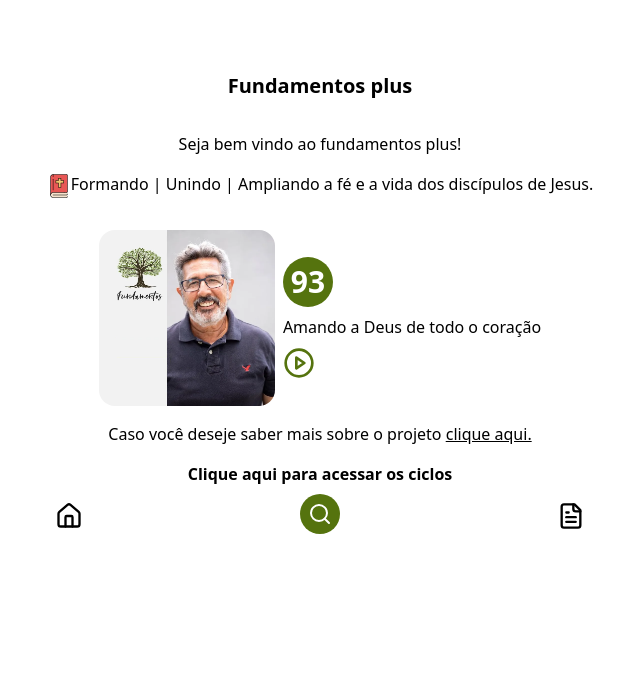
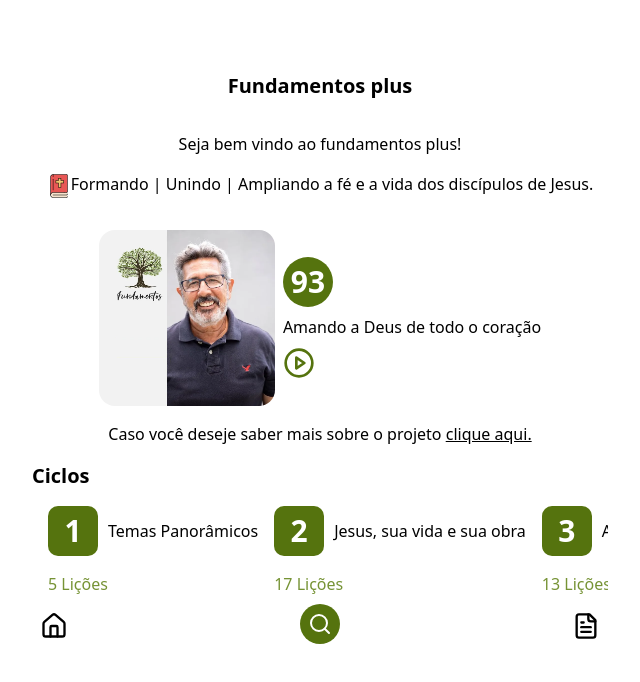
Before and after one commit to JoaoEmanuell/fundamentos-plus-web, a Next.js app: page / in a window 1280 px wide. Shown: the top 682 px of the page, without its empty margins (320-960 px from the left). Built offline with nearby package versions, Linux system fonts and the light colour scheme.

Commit message:
feat: scroll cycles in home

```diff
--- a/src/app/css/buttons.css
+++ b/src/app/css/buttons.css
@@ -3,7 +3,7 @@
     --button-disabled-bg-color: #CED4BA;
 }
 
-.green-button-not-connected {
+.green-button-not-connected, .green-button-square-not-connected {
     width: 50px;
     height: 50px;
     background-color: var(--button-bg-color);
@@ -19,6 +19,10 @@
     z-index: 1;
     margin-right: 10px;
     padding: 20px;
+}
+
+.green-button-square-not-connected {
+    border-radius: 10px;
 }
 
 .green-button{
@@ -68,7 +72,7 @@
     content: '';
 }
 
-.green-button-disabled-not-connected {
+.green-button-disabled-not-connected, .green-button-square-disabled-not-connected {
     width: 50px;
     height: 50px;
     color: var(--button-disabled-bg-color);
@@ -83,6 +87,10 @@
     position: relative;
     margin-right: 10px;
     padding: 20px;
+}
+
+.green-button-square-disabled-not-connected {
+    border-radius: 10px;
 }
 
 .green-button-disabled{
--- a/src/app/layout.tsx
+++ b/src/app/layout.tsx
@@ -19,7 +19,7 @@ export default function RootLayout({
             <body className="transition-all duration-500">
                 <noscript>Enable Javascript to use this site!</noscript>
                 <Header />
-                <div className="flex justify-center mt-4 px-4 mb-4">
+                <div className="flex justify-center mt-4 px-4 mb-4 overflow-auto sm:scale-75 md:scale-90 lg:scale-95 xl:scale-100">
                     {children}
                 </div>
             </body>
--- a/src/components/body/Home.tsx
+++ b/src/components/body/Home.tsx
@@ -11,6 +11,7 @@ import Image from 'next/image'
 import { LessonPreview } from '../ui/LessonPreview'
 import { AcutalLesson } from '../ui/ActualLesson'
 import { Cycles } from '@/components/body/Cycles'
+import { NumberGreenButtonSquareWithText } from '../ui/NumberGreenButtonSquareWithText'
 
 type elementOrNull = JSX.Element | null
 
@@ -25,6 +26,7 @@ export function HomeComponent() {
     const [cyclesVisible, setCyclesVisible] = useState<'visible' | 'hidden'>(
         'hidden'
     )
+    const [cyclesScroll, setCyclesScroll] = useState<elementOrNull>(null)
     const mainHomeVisibleRef = useRef<HTMLDivElement | null>(null)
 
     const clickHome = () => {
@@ -80,12 +82,20 @@ export function HomeComponent() {
             .then((data) => {
                 const cycles = data['cycles']
                 var lastCycleRegistered
+                const cyclesScrollList: Object[] = []
                 Object.entries(cycles).forEach((element) => {
                     const cycle = element[1] as object
                     if (cycle['unlocked']) {
                         lastCycleRegistered = cycle
                     }
+                    cyclesScrollList.push({
+                        title: cycle['title'],
+                        unlocked: cycle['unlocked'],
+                        numberOfLessons: cycle['lessons'].length,
+                    })
                 })
+                console.log(cyclesScrollList)
+
                 const lastLessonRegistered =
                     lastCycleRegistered['lessons'][
                         lastCycleRegistered['lessons'].length - 1
@@ -103,6 +113,38 @@ export function HomeComponent() {
                             </a>
                         </p>
                     </CenterDiv>
+                )
+                let count = 0
+                setCyclesScroll(
+                    <div className="flex justify-between space-x-4">
+                        {cyclesScrollList.map((cycle) => {
+                            count++
+                            let urlToCycle
+                            if (cycle['unlocked']) {
+                                urlToCycle = `/cycle/${count}`
+                            } else {
+                                urlToCycle = `#`
+                            }
+                            return (
+                                <a
+                                    key={count}
+                                    className="block"
+                                    href={urlToCycle}
+                                >
+                                    <div>
+                                        <NumberGreenButtonSquareWithText
+                                            buttonNumber={count.toString()}
+                                            buttonEnable={cycle['unlocked']}
+                                            text={cycle['title']}
+                                        />
+                                    </div>
+                                    <div className="text-greenText">
+                                        {cycle['numberOfLessons']} Lições
+                                    </div>
+                                </a>
+                            )
+                        })}
+                    </div>
                 )
             })
     }, [])
@@ -135,19 +177,16 @@ export function HomeComponent() {
                     </p>
                     <div>{cycleInformation}</div>
                     <CenterDiv>
-                        <div
-                            className="font-bold text-center cursor-pointer"
-                            onClick={clickCycles}
-                        >
-                            Clique aqui para acessar os ciclos
+                        <div className="overflow-x-auto">
+                            <h2 className="text-xl font-bold mb-4">Ciclos</h2>
+                            <div className="pl-4 md:max-w-xl max-w-[21rem]">
+                                {cyclesScroll}
+                            </div>
                         </div>
                     </CenterDiv>
                 </div>
             </CenterDiv>
-            <CenterDiv
-                className={`${cyclesVisible}`}
-                //style={{ top: cyclesPosition.top, left: cyclesPosition.left }}
-            >
+            <CenterDiv className={`${cyclesVisible}`}>
                 {cyclesVisible === 'hidden' ? null : <Cycles />}
             </CenterDiv>
 
--- /dev/null
+++ b/src/components/ui/NumberGreenButtonSquare.tsx
@@ -0,0 +1,20 @@
+interface GreenButtonSquareProps {
+    text: string
+    enable?: boolean
+}
+
+export function NumberGreenButtonSquare(props: GreenButtonSquareProps) {
+    if (props.enable && props.enable === true) {
+        return (
+            <span className="green-button-square-not-connected">
+                {props.text}
+            </span>
+        )
+    } else {
+        return (
+            <span className="green-button-square-disabled-not-connected">
+                {props.text}
+            </span>
+        )
+    }
+}
--- /dev/null
+++ b/src/components/ui/NumberGreenButtonSquareWithText.tsx
@@ -0,0 +1,30 @@
+import { NumberGreenButtonSquare } from './NumberGreenButtonSquare'
+import { PropsWithChildren } from 'react'
+
+interface NumberGreenButtonSquareWithTextProps {
+    buttonNumber: string
+    buttonEnable?: boolean
+    text: string
+    textClassName?: string
+}
+
+export function NumberGreenButtonSquareWithText(
+    props: PropsWithChildren<NumberGreenButtonSquareWithTextProps>
+) {
+    return (
+        <div className="mb-4 flex justify-start items-center">
+            <NumberGreenButtonSquare
+                text={props.buttonNumber}
+                enable={props.buttonEnable}
+            />
+            <div>
+                <h1
+                    className={`text-base ${props.textClassName} break-normal whitespace-nowrap`}
+                >
+                    {props.text}
+                </h1>
+                {props.children}
+            </div>
+        </div>
+    )
+}
```
Also changed, not shown: index.html (deleted, +0 -38 lines).
